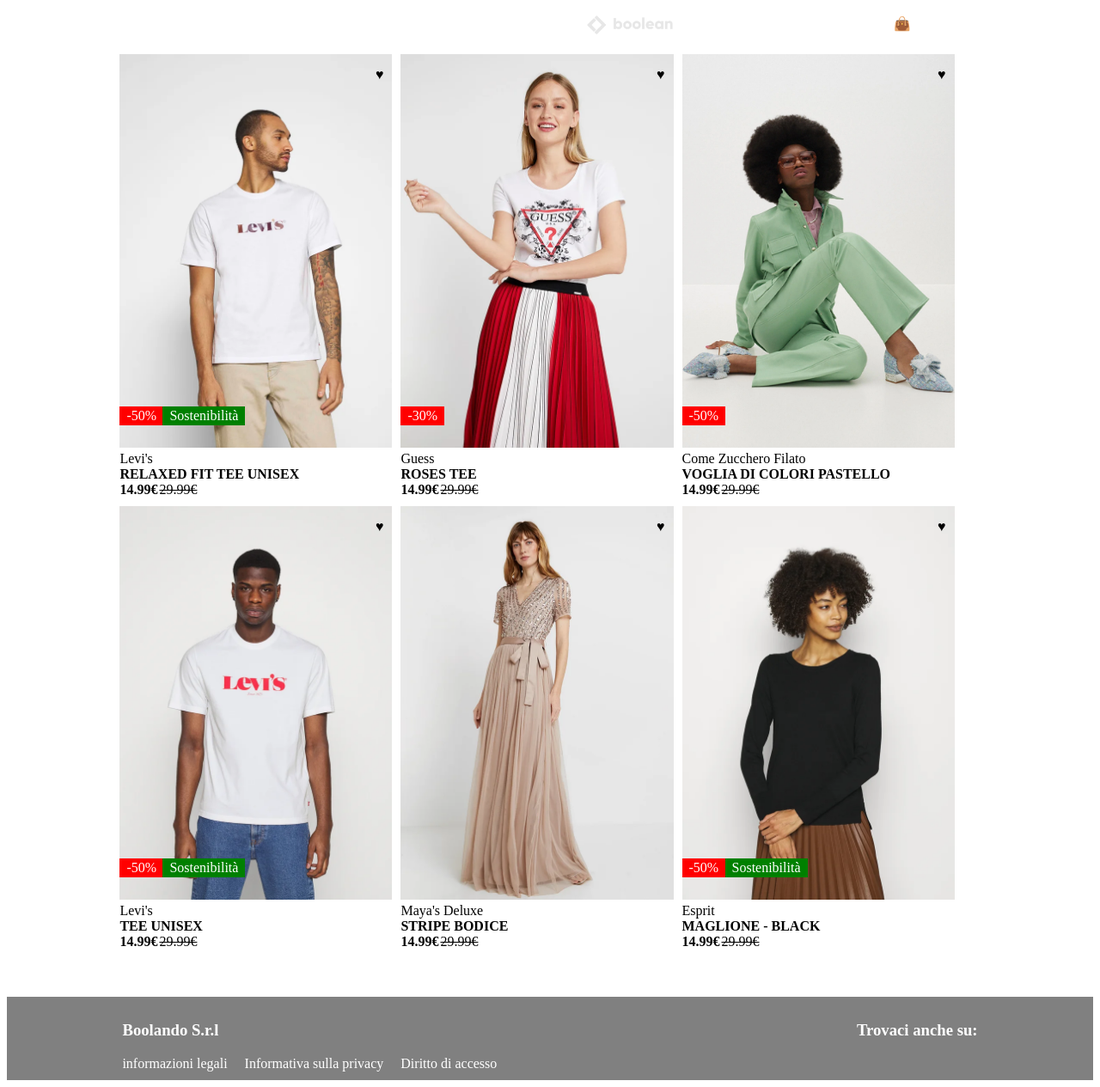
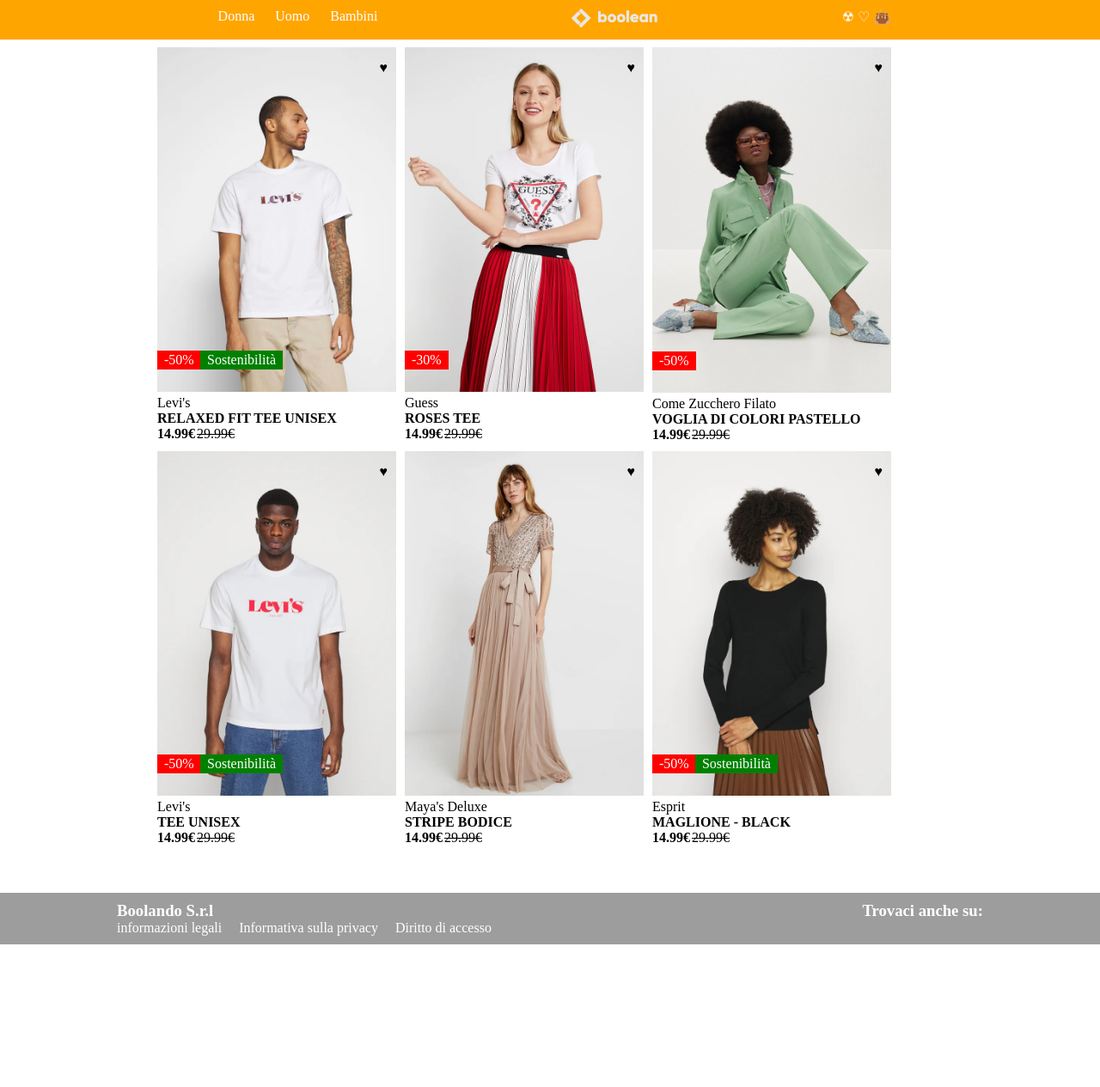
Before and after one commit to Lucaalex00/vite-boolando, a Vue app: page / in a window 1280 px wide. Shown: the whole page at 86% size. After the commit the page ends 1099 px from the top, so only its background shows below. Built offline with nearby package versions, Linux system fonts and the light colour scheme.

Commit message:
add SCSS STYLES AppHeader commit

```diff
--- a/src/components/AppFooter.vue
+++ b/src/components/AppFooter.vue
@@ -33,9 +33,10 @@
 
 <style lang="scss">
 /* CSS HERE */
+@use '../components/variables/variables.scss' as *;
 .footer-container {
     padding: 10px;
-    background-color: gray;
+    background-color: $footer-color;
     color: white;
 }
 
--- a/src/components/AppHeader.vue
+++ b/src/components/AppHeader.vue
@@ -34,7 +34,7 @@
 <style lang="scss">
 /* CSS HERE */
 
-@use './variables/variables.scss' as *;
+@use '../components/variables/variables.scss' as *;
 
 .container {
     max-width: 80%;
@@ -43,8 +43,8 @@
 
 .header-container {
     padding: 10px;
-    background-color: var($header-color);
-    color: white;
+    background-color: $header-color;
+    color: $light-color;
     width: 100%;
     position: fixed;
     z-index: 1;
--- a/src/components/variables/variables.scss
+++ b/src/components/variables/variables.scss
@@ -1 +1,10 @@
+/* BACKGROUND */
 $header-color : orange;
+$footer-color: rgba(85, 84, 84, 0.568);
+$discount-color:red;
+$tag-color:green;
+
+/* TEXT COLOR */
+$light-color: white;
+$dark-color: gray;
+$darkest-color: black;
--- a/src/style.scss
+++ b/src/style.scss
@@ -0,0 +1,5 @@
+*{
+    margin: 0;
+    padding: 0;
+    box-sizing: border-box;
+}
```
